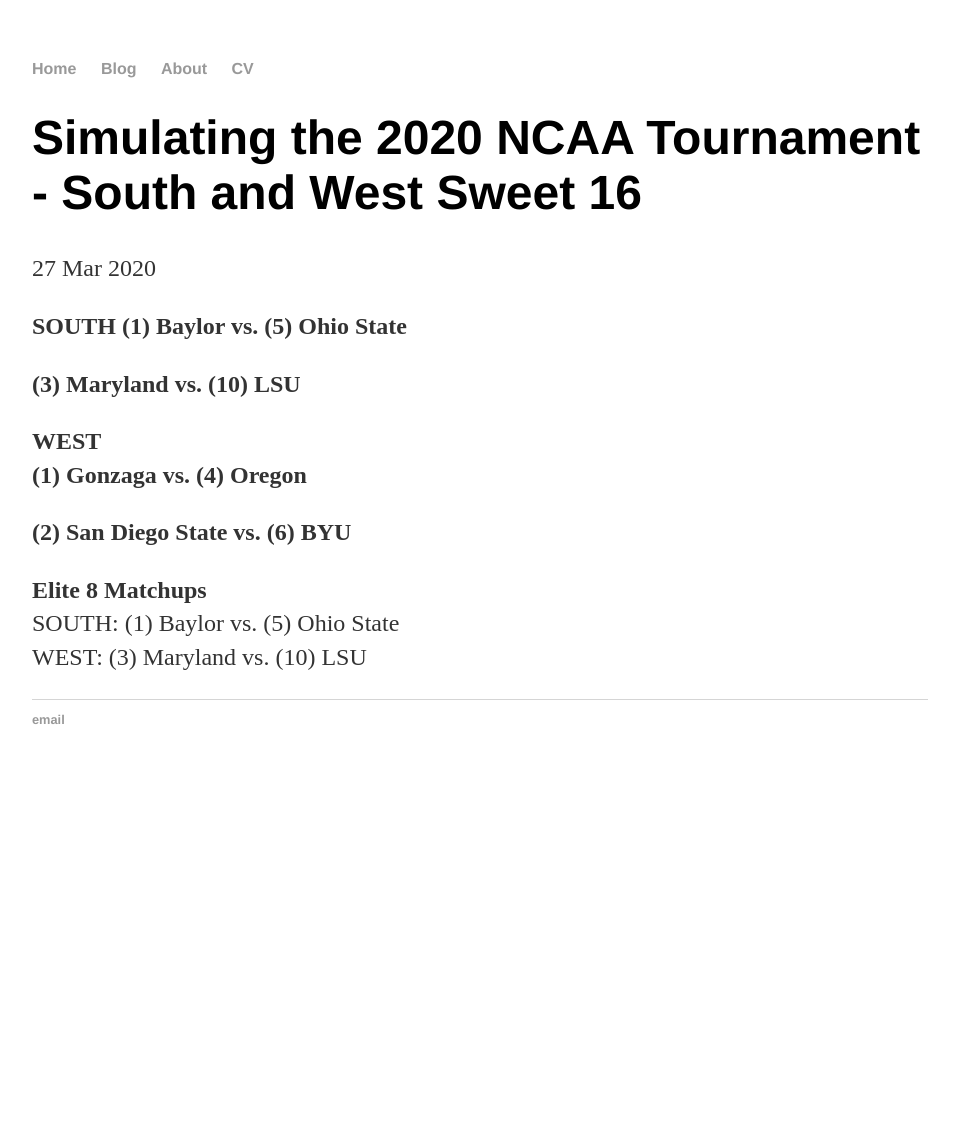
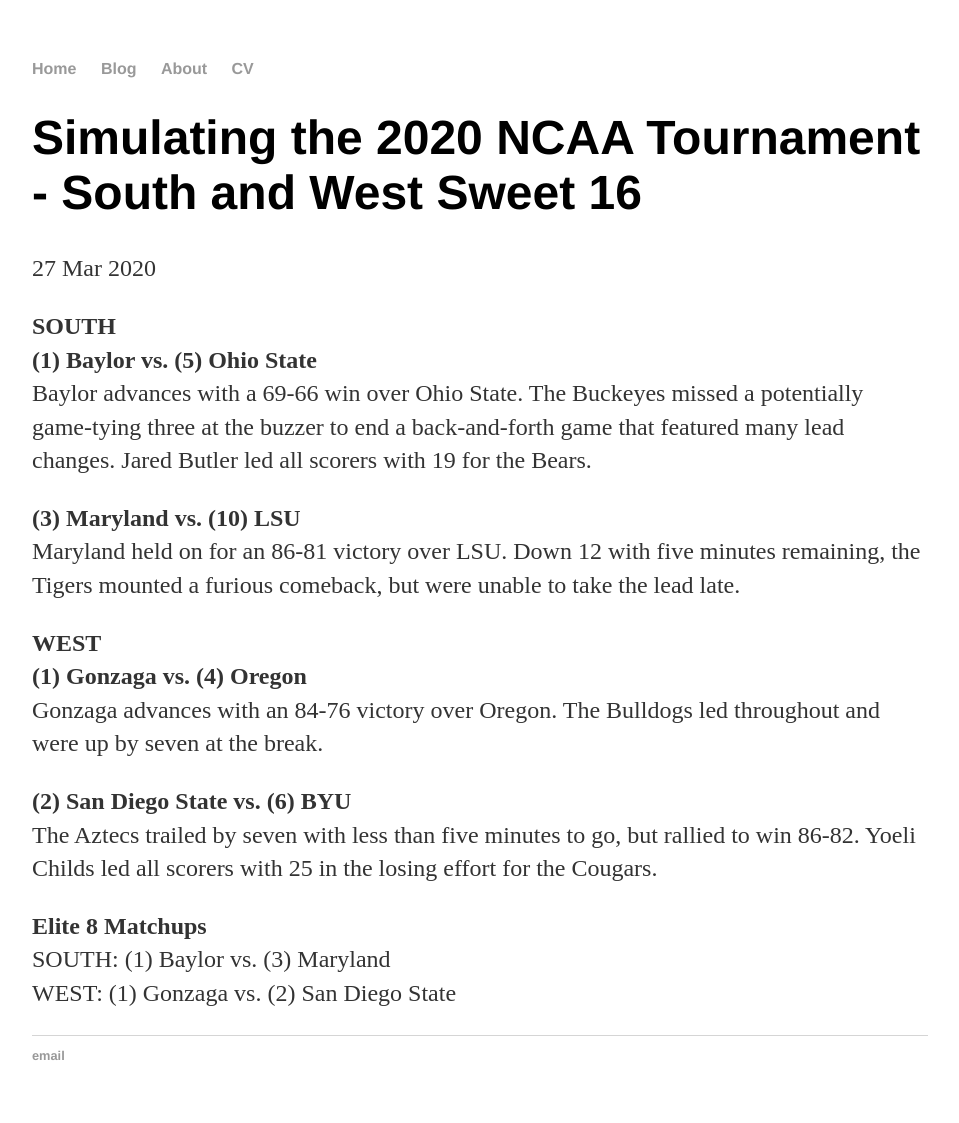
Before and after one commit to stephenhillphd/stephenhillphd.github.io, a Jekyll site: the page built from _posts/2020-03-27-simulating-the-NCAA-tournament-Sweet16-SouthWest.md, in a window 1280 px wide. Shown: the whole page, without its empty margins (160-1119 px from the left). Built offline with Jekyll 4.4.1, drawn with Linux system fonts in a browser that asks for light colours; before the commit the page ends 900 px from its top, so only the background shows below that.

Commit message:
Update 2020-03-27-simulating-the-NCAA-tournament-Sweet16-SouthWest.md

```diff
--- a/_posts/2020-03-27-simulating-the-NCAA-tournament-Sweet16-SouthWest.md
+++ b/_posts/2020-03-27-simulating-the-NCAA-tournament-Sweet16-SouthWest.md
@@ -5,17 +5,18 @@ date: 2020-03-27
 ---
 **SOUTH**
 **(1) Baylor vs. (5) Ohio State**
+Baylor advances with a 69-66 win over Ohio State.  The Buckeyes missed a potentially game-tying three at the buzzer to end a back-and-forth game that featured many lead changes. Jared Butler led all scorers with 19 for the Bears.
 
 **(3) Maryland vs. (10) LSU**
+Maryland held on for an 86-81 victory over LSU. Down 12 with five minutes remaining, the Tigers mounted a furious comeback, but were unable to take the lead late.
 
 **WEST**
 **(1) Gonzaga vs. (4) Oregon**
+Gonzaga advances with an 84-76 victory over Oregon. The Bulldogs led throughout and were up by seven at the break.
 
 **(2) San Diego State vs. (6) BYU**
-
-
-
+The Aztecs trailed by seven with less than five minutes to go, but rallied to win 86-82. Yoeli Childs led all scorers with 25 in the losing effort for the Cougars.
 
 **Elite 8 Matchups**
-SOUTH: (1) Baylor vs. (5) Ohio State
-WEST: (3) Maryland vs. (10) LSU
+SOUTH: (1) Baylor vs. (3) Maryland
+WEST: (1) Gonzaga vs. (2) San Diego State
```
